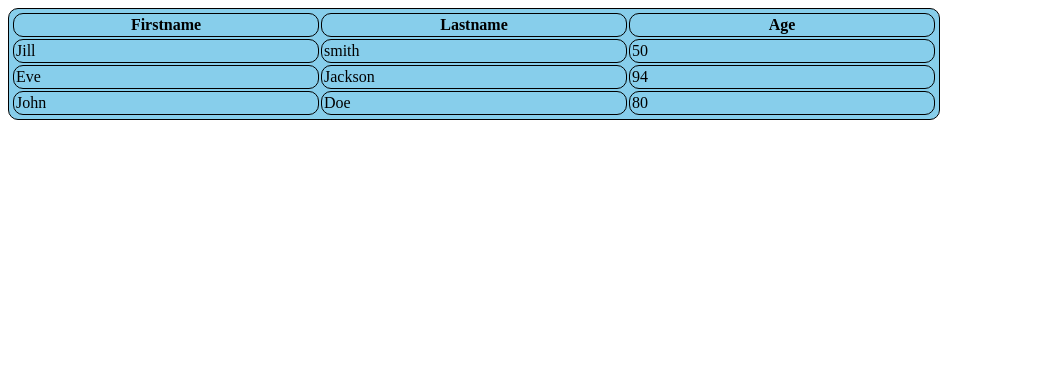
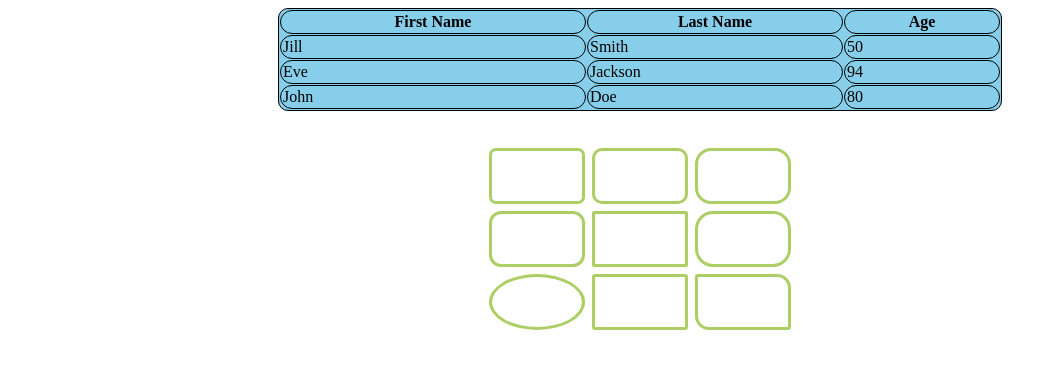
Before and after one commit to mohammadmujahiddin/HTML_Tasks_Ethnus_Intern, a plain HTML site: page task6.html in a window 1280 px wide. Shown: the whole page, without its empty margins (0-1057 px from the left). Drawn offline with Linux system fonts and the light colour scheme.

Commit message:
Update task6.html

```diff
--- a/task6.html
+++ b/task6.html
@@ -3,38 +3,69 @@
 <head>
     <meta charset="UTF-8">
     <meta name="viewport" content="width=device-width, initial-scale=1.0">
-    <title>Document</title>
-    <link rel="stylesheet" href="./task6.css">
+    <title>Task-6</title>
+    <style>
+        #first{
+            border-radius: 10px;
+            margin-left: auto;
+            margin-right: auto;
+        }
+        .main{
+            border-radius: 16px;
+        }
+        #next{
+            margin-top: 20px;
+            margin-left: auto;
+            margin-right: auto;
+        }
+        .below{
+            width: 80px;
+            height: 40px;
+            border-color: rgba(132, 182, 25, 0.669);
+            border-width: 3px;
+        }
+    </style>
 </head>
 <body>
-    <table >
-
-        <th  width="300"> Firstname</th>
-        <th   width="300" > Lastname</th>
-        <th   width="300"> Age</th>
-        <tr>
-            <td>Jill </td>
-            <td>smith</td>
-            <td>50</td>
+    <table id="first" border="1" cellpadding="2" cellspacing="1" bordercolor="black" bgcolor="skyblue">
+        <tr text-align="centre">
+            <th class="main" width="300px"><b>First Name</b></th>
+            <th  class="main" width="250px"><b>Last Name</b></th>
+            <th  class="main" width="150px"><b>Age</b></th>
         </tr>
         <tr>
-            <td>
-               Eve
-            </td>
-            <td>Jackson</td>
-            <td>94</td>
-
+            <td  class="main" >Jill</td>
+            <td class="main" >Smith</td>
+            <td class="main" >50</td>
         </tr>
         <tr>
-            <td> John</td>
-            <td>Doe</td>
-            <td>80</td>
-
+            <td class="main" >Eve</td>
+            <td class="main" >Jackson</td>
+            <td class="main" >94</td>
+        </tr>
+        <tr>
+            <td class="main" >John</td>
+            <td class="main" >Doe</td>
+            <td class="main" >80</td>
         </tr>
     </table>
 
-
-
+    <table id="next" cellpadding="5" cellspacing="7" border="10px" bordercolor="white">
+        <tr>
+            <td class="below" style="border-radius: 7px;"></td>
+            <td class="below" style="border-radius: 10px;"></td>
+            <td class="below" style="border-radius: 16px;"></td>
+        </tr>
+        <tr>
+            <td class="below" style="border-radius: 12px;"></td>
+            <td class="below" style="border-radius: 2px;"></td>
+            <td class="below" style="border-radius: 18px;"></td>
+        </tr>
+        <tr>
+            <td class="below" style="border-radius: 50%;"></td>
+            <td class="below" style="border-radius: 3px;"></td>
+            <td class="below" style="border-top-right-radius: 14px ;border-bottom-left-radius: 14px;border-top-left-radius: 3px;border-bottom-right-radius: 3px;"></td>
+        </tr>
     </table>
 </body>
 </html>
```
